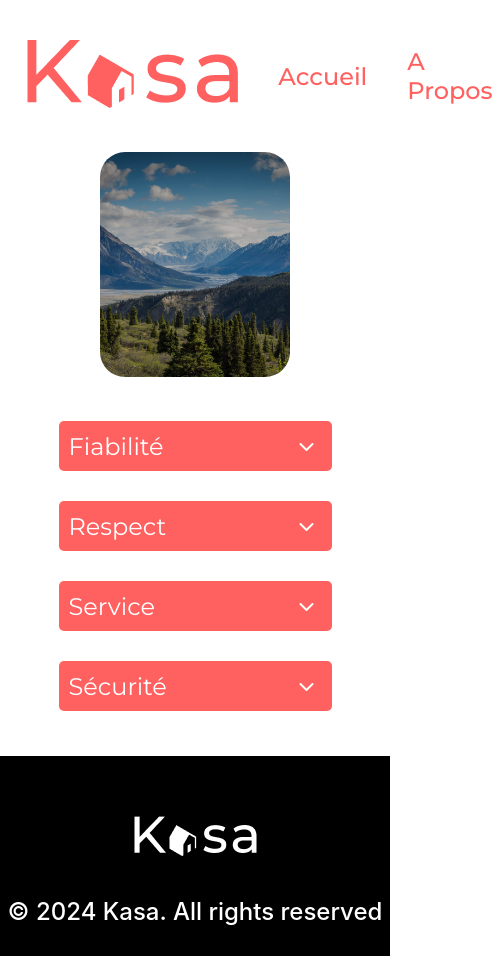
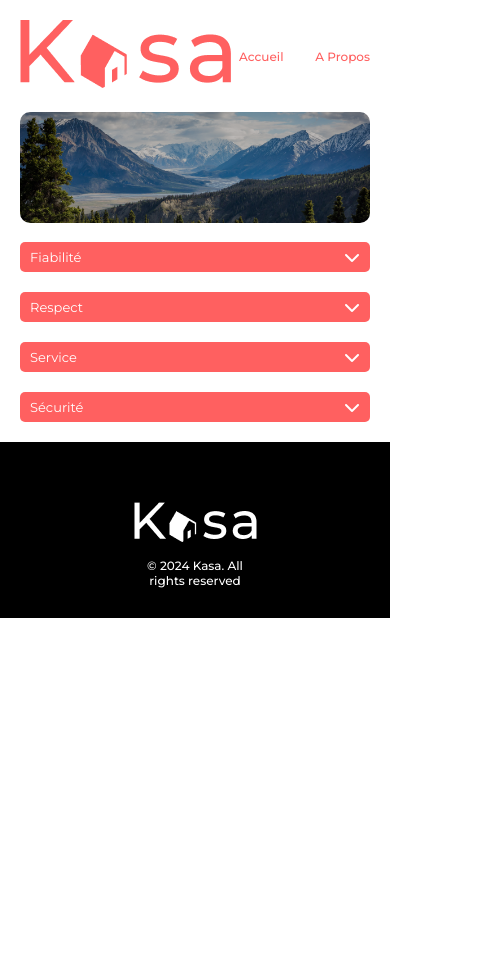
Before and after one commit to multumInParvo/OCP8_kasa_react, a React (Create React App) app: page /About in a window 390 px wide. Shown: the whole page, 493 px wide, since content can reach past the window. After the commit the page ends 844 px from the top, so only its background shows below. Built offline with nearby package versions, Linux system fonts and the light colour scheme.

Commit message:
added css to @media for mobile version

```diff
--- a/src/styles/404.css
+++ b/src/styles/404.css
@@ -27,3 +27,22 @@
     font-weight: 500;
     color: #FF6060
 }
+
+@media (max-width: 768px) {
+    .not-found-container {
+        padding: 0 20px;
+    }
+
+    .not-found-title {
+        font-size: 96px;
+    }
+
+    .not-found-description {
+        text-align: center;
+        font-size: 18px;
+    }
+
+    .return-home-button {
+        font-size: 14px;
+    }
+}
--- a/src/styles/About.css
+++ b/src/styles/About.css
@@ -5,3 +5,13 @@
     flex-direction: column;
     align-items: center;
 }
+
+@media (max-width: 768px) {
+    .collapse-component-structure {
+        padding: 15px 20px 0 20px;
+    }
+
+    .collapse-item {
+        margin-bottom: 20px;
+    }
+}
--- a/src/styles/Banner.css
+++ b/src/styles/Banner.css
@@ -23,3 +23,21 @@
     font-weight: 500;
     color: #FFFFFF;
 }
+
+@media (max-width: 768px) {
+    .banner-container {
+        padding: 0 20px;
+    }
+
+    .banner {
+        height: 111px;
+        border-radius: 10px;
+    }
+
+    .banner-title {
+        width: 80%;
+        text-align: center;
+        font-size: 24px;
+
+    }
+}
--- a/src/styles/Card.css
+++ b/src/styles/Card.css
@@ -20,3 +20,10 @@
     font-weight: 500;
     color: #FFFFFF;
 }
+
+@media (max-width: 768px) {
+    .card {
+        width: 335px;
+        height: 255px;
+    }
+}
--- a/src/styles/Collapse.css
+++ b/src/styles/Collapse.css
@@ -25,6 +25,10 @@
 }
 
 .fa-chevron-down {
+  font-size: 28px;
+}
+
+.fa-chevron-down {
   color: #FFFFFF;
 }
 
@@ -35,7 +39,6 @@
 .collapse-content {
   max-height: 0;
   overflow: hidden;
-    transition: max-height 0.3s ease;
 }
 
 .collapse-description {
@@ -51,3 +54,33 @@
   background-color: #F6F6F6;
   max-height: 1000px;
 }
+
+@media (max-width: 768px) {
+  .collapse-item {
+    width: 100%;
+  }
+
+  .collapse-header {
+    padding: 5px 10px;
+  }
+
+  .collapse-title {
+    font-size: 13px;
+  }
+
+  .fa-chevron-down {
+    font-size: 16px;
+  }
+
+  .collapse-description {
+    font-size: 12px;
+  }
+
+  .equipment {
+    line-height: 18px;
+  }
+
+  .collapse-content.show {
+    padding: 15px;
+  }
+}
--- a/src/styles/Footer.css
+++ b/src/styles/Footer.css
@@ -12,8 +12,21 @@ footer img {
 }
 
 .footer-text {
+    font-family: 'Montserrat', sans-serif;
     font-size: 24px;
     font-weight: 500;
     color: #FFFFFF;
     margin: 0;
 }
+
+@media (max-width: 768px) {
+    footer img {
+        padding-bottom: 15px;
+    }
+
+    .footer-text {
+        font-size: 12px;
+        width: 134px;
+        text-align: center;
+    }
+}
--- a/src/styles/Gallery.css
+++ b/src/styles/Gallery.css
@@ -33,3 +33,23 @@
     height: 415px;
     width: 100%;
 }
+
+@media (max-width: 768px) {
+    .gallery-image {
+        border-radius: 10px;
+        height: 255px;
+        width: 100%;
+    }
+
+    .arrow-button-forward {
+        width: 24px;
+    }
+
+    .arrow-button-back {
+        width: 24px;
+    }
+
+    .image-counter {
+        font-size: 14px;
+    }
+}
--- a/src/styles/Header.css
+++ b/src/styles/Header.css
@@ -1,7 +1,7 @@
 header {
     display: flex;
     justify-content: space-between;
-    padding: 40px 7%;
+    padding: 40px 100px;
 }
 
 nav {
@@ -23,3 +23,28 @@ nav {
 .nav-links.active {
     text-decoration: underline;
 }
+
+@media (max-width: 768px) {
+
+    header {
+        padding: 20px 20px;
+    }
+
+    nav {
+        width: 160px;
+    }
+
+    .header-logo {
+        width: 145px;
+    }
+
+    .nav-links {
+        font-size: 12px;
+        padding-left: 8px;
+    }
+
+    .uppercase {
+        text-transform: uppercase;
+        white-space: nowrap;
+      }
+}
--- a/src/styles/Home.css
+++ b/src/styles/Home.css
@@ -8,3 +8,16 @@
     flex-wrap: wrap;
     background-color: #F6F6F6;
 }
+
+@media (max-width: 768px) {
+    .home-housing-structure {
+        border-radius: 0;
+        gap: 20px;
+        margin: 0;
+        padding: 18px 20px;
+        display: flex;
+        justify-content: center;
+        flex-wrap: wrap;
+        background-color: #FFFFFF;
+    }
+}
--- a/src/styles/Housing.css
+++ b/src/styles/Housing.css
@@ -84,16 +84,84 @@
     font-size: 24px;
 }
 
-.fa-solid {
+.fa-star {
     padding: 7px;
 }
 
 .housing-collapse-component-structure {
     display: flex;
-padding-bottom: 20px;
+    padding-bottom: 20px;
     gap: 80px;
 }
 
 .equipment {
     margin: 0;
 }
+
+@media (max-width: 768px) {
+    .main-content {
+        padding: 0 20px;
+    }
+
+    .housing-host-info {
+        display: flex;
+        flex-direction: column;
+    }
+
+    .housing-title {
+        font-size: 18px;
+    }
+
+    .housing-location {
+        padding: 10px 0;
+        font-size: 14px;
+    }
+
+    .housing-tags-container {
+        padding: 0;
+        flex-wrap: wrap;
+        padding-bottom: 0;
+        white-space: nowrap;
+    }
+
+    .tag {
+        font-size: 10px;
+    }
+
+    .host-info-rating {
+        flex-direction: row-reverse;
+        justify-content: space-between;
+        padding: 10px 0;
+    }
+
+    .host-container {
+        margin-bottom: 0;
+        display: flex;
+        justify-content: end;
+    }
+
+    .host-picture {
+        width: 32px;
+        height: 32px;
+    }
+
+    .rating-stars {
+        font-size: 12px;
+        display: flex;
+        align-items: center;
+    }
+
+     .fa-star {
+        padding: 2px;
+    }
+
+    .housing-collapse-component-structure {
+        flex-direction: column;
+        gap: 0;
+        padding: 0;
+    }
+
+    .host-name {
+        font-size: 12px;
+    }
+}
```
Lines whose indentation alone changed are shown as unchanged.
